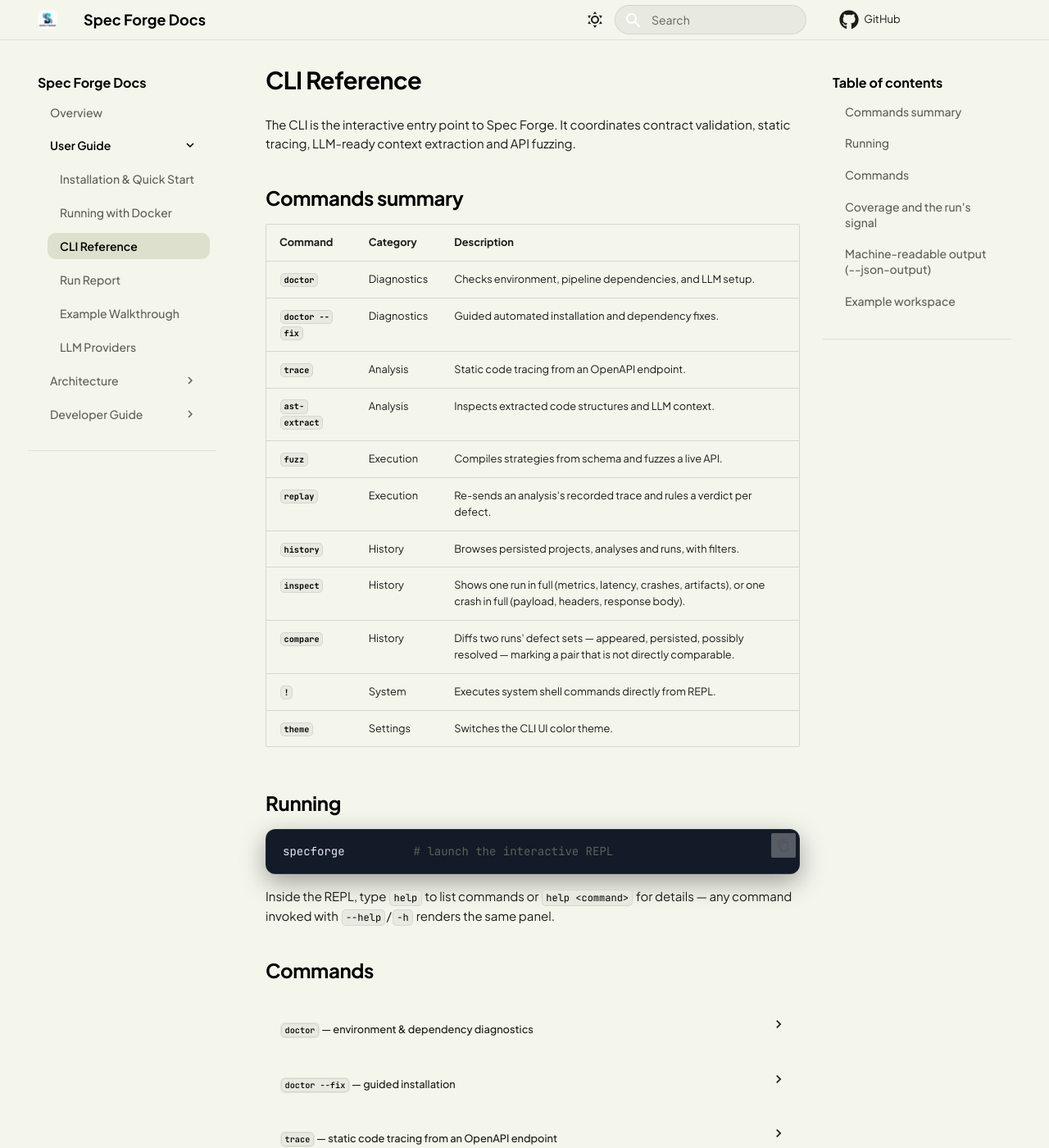
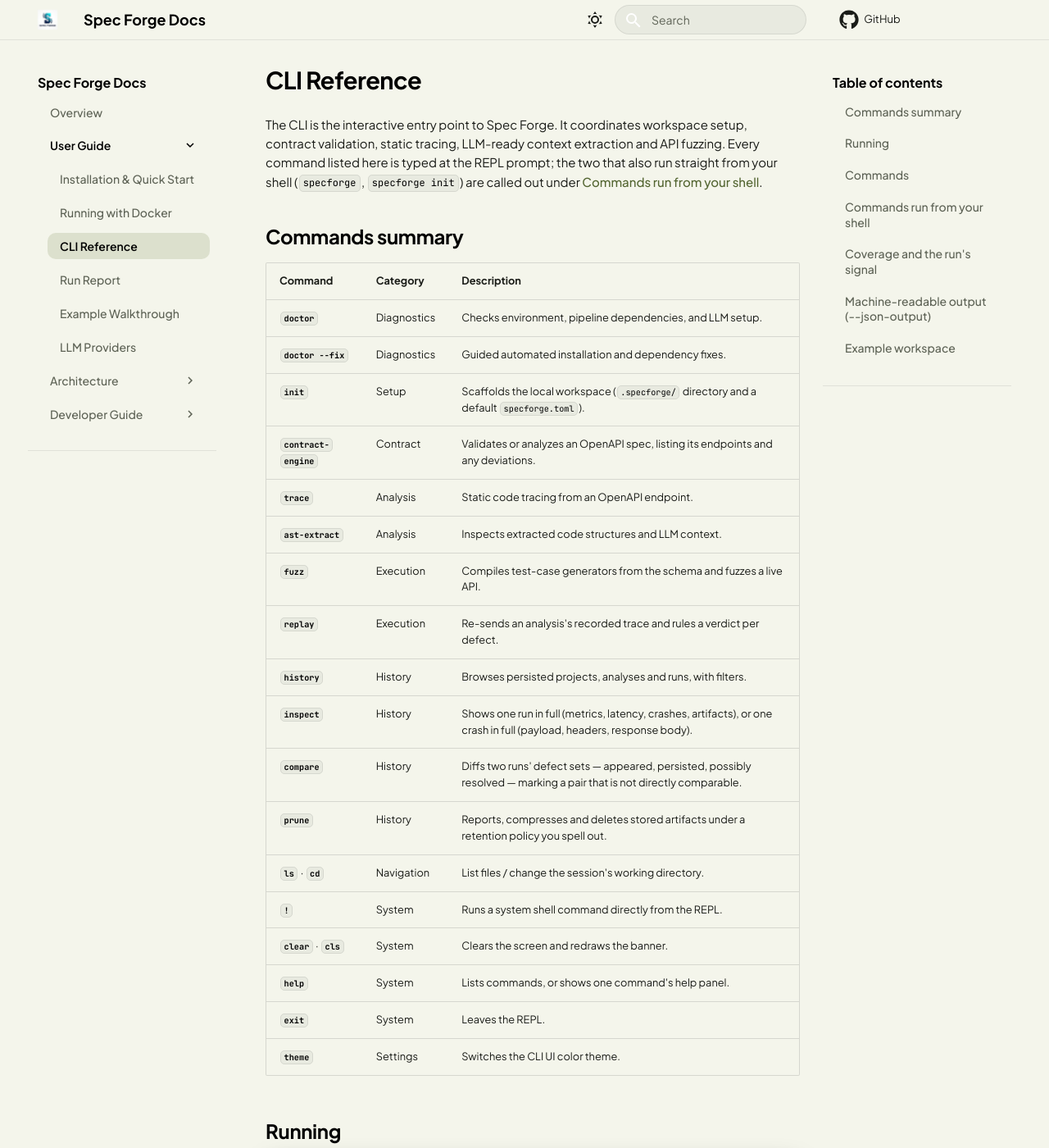
Before and after one commit to Spec-Forge-Testing/specforge-docs, an MkDocs documentation site: the page built from docs/user-guide/cli-reference.md, in a window 1280 px wide and 1400 px high. Shown: the whole window at 82% size. Built offline with MkDocs 1.6.1 and Material for MkDocs 9.7.7, drawn with Linux system fonts in a browser that asks for light colours; comment, search, counter and statistics services are not loaded; some of the changed text lies outside the part shown.

Commit message:
docs(cli): document every command, flag and the workspace navigation

````diff
--- a/docs/user-guide/cli-reference.md
+++ b/docs/user-guide/cli-reference.md
@@ -1,7 +1,10 @@
 # CLI Reference
 
-The CLI is the interactive entry point to Spec Forge. It coordinates contract
-validation, static tracing, LLM-ready context extraction and API fuzzing.
+The CLI is the interactive entry point to Spec Forge. It coordinates workspace
+setup, contract validation, static tracing, LLM-ready context extraction and API
+fuzzing. Every command listed here is typed at the REPL prompt; the two that also
+run straight from your shell (`specforge`, `specforge init`) are called out under
+[Commands run from your shell](#commands-run-from-your-shell).
 
 ## Commands summary
 
@@ -9,14 +12,21 @@ validation, static tracing, LLM-ready context extraction and API fuzzing.
 | :--- | :--- | :--- |
 | **`doctor`** | Diagnostics | Checks environment, pipeline dependencies, and LLM setup. |
 | **`doctor --fix`** | Diagnostics | Guided automated installation and dependency fixes. |
+| **`init`** | Setup | Scaffolds the local workspace (`.specforge/` directory and a default `specforge.toml`). |
+| **`contract-engine`** | Contract | Validates or analyzes an OpenAPI spec, listing its endpoints and any deviations. |
 | **`trace`** | Analysis | Static code tracing from an OpenAPI endpoint. |
 | **`ast-extract`** | Analysis | Inspects extracted code structures and LLM context. |
-| **`fuzz`** | Execution | Compiles strategies from schema and fuzzes a live API. |
+| **`fuzz`** | Execution | Compiles test-case generators from the schema and fuzzes a live API. |
 | **`replay`** | Execution | Re-sends an analysis's recorded trace and rules a verdict per defect. |
 | **`history`** | History | Browses persisted projects, analyses and runs, with filters. |
 | **`inspect`** | History | Shows one run in full (metrics, latency, crashes, artifacts), or one crash in full (payload, headers, response body). |
 | **`compare`** | History | Diffs two runs' defect sets — appeared, persisted, possibly resolved — marking a pair that is not directly comparable. |
-| **`!`** | System | Executes system shell commands directly from REPL. |
+| **`prune`** | History | Reports, compresses and deletes stored artifacts under a retention policy you spell out. |
+| **`ls`** · **`cd`** | Navigation | List files / change the session's working directory. |
+| **`!`** | System | Runs a system shell command directly from the REPL. |
+| **`clear`** · **`cls`** | System | Clears the screen and redraws the banner. |
+| **`help`** | System | Lists commands, or shows one command's help panel. |
+| **`exit`** | System | Leaves the REPL. |
 | **`theme`** | Settings | Switches the CLI UI color theme. |
 
 ## Running
@@ -26,7 +36,13 @@ specforge          # launch the interactive REPL
 ```
 
 Inside the REPL, type `help` to list commands or `help <command>` for details —
-any command invoked with `--help`/`-h` renders the same panel.
+any command invoked with `--help`/`-h` renders the same panel. Type `exit` (or
+press `Ctrl-D`) to leave.
+
+Flags with a value take it as the next word (`--project 1`, `--base-url
+http://localhost:8000`); boolean flags take none. An unrecognized flag is ignored,
+so a mistyped one silently does nothing — check the spelling here if a run behaves
+unexpectedly.
 
 ## Commands
 
@@ -79,6 +95,53 @@ any command invoked with `--help`/`-h` renders the same panel.
     > to a non-UTF-8 pipe can raise an encoding error (a pre-existing, app-wide trait of
     > the Rich presentation layer, not specific to this command).
 
+??? "`init` — scaffold the local workspace"
+
+    ```text
+    SpecForge ❯ init
+    ```
+
+    `init` prepares the current directory to be a Spec Forge workspace. It creates
+    the hidden `.specforge/` data directory (where the storage database and saved
+    artifacts live) and writes a default `specforge.toml` you then point at your
+    OpenAPI spec. It takes no flags.
+
+    If a `specforge.toml` already exists, `init` asks before overwriting it and
+    keeps your file if you decline; the data directory is only created when it is
+    missing. It finishes by printing the next two steps: fill in the spec path, then
+    validate it with `contract-engine`.
+
+    This command also runs straight from your shell as `specforge init` — see
+    [Commands run from your shell](#commands-run-from-your-shell). Both forms do the
+    same thing.
+
+??? "`contract-engine` — validate or analyze an OpenAPI spec"
+
+    ```text
+    SpecForge ❯ contract-engine --validate -f openapi.yaml
+    SpecForge ❯ contract-engine --analyze --file petstore.json
+    ```
+
+    `contract-engine` reads an OpenAPI contract through the Contract Engine and tells
+    you whether Spec Forge can work with it. Pick exactly one mode:
+
+    - **`--validate`** — load the spec, report any **deviations** (parts the engine
+      had to correct or could not fully honor), and close with a one-line verdict.
+      A clean spec prints `Contract is valid! (OpenAPI 3.1.0)`; a spec with problems
+      prints a warning that names how many deviations were found and which dialect
+      (Swagger 2.0 / OpenAPI 3.x) it was read as.
+    - **`--analyze`** — everything `--validate` does, plus a summary of the contract
+      and a **table of every endpoint** the engine extracted (method, path and the
+      operation it maps to).
+
+    The spec file is given with `--file`/`-f`; you must supply one, plus exactly one
+    mode, or the command refuses with a usage hint.
+    If the Contract Engine library is not installed it says so
+    and points at `pip install -e lib/contract_engine` — see
+    [Installation](installation.md). This is the same validation the
+    [Example Walkthrough](example-walkthrough.md) runs first, before any tracing or
+    fuzzing.
+
 ??? "`trace` — static code tracing from an OpenAPI endpoint"
 
     ```text
@@ -113,6 +176,16 @@ any command invoked with `--help`/`-h` renders the same panel.
     SpecForge > trace -c openapi.yaml -p /path/to/project --path /users --method post
     ```
 
+    Flags:
+
+    | Flag | Meaning |
+    | :--- | :--- |
+    | `--contract`, `-c` | Path to the OpenAPI file. |
+    | `--project`, `-p` | Path to the source repository being tested. |
+    | `--operation-id` | The endpoint's OpenAPI `operationId`. |
+    | `--path` | The endpoint path, when there is no `operationId`. |
+    | `--method`, `-m` | The HTTP verb, paired with `--path`. |
+
 ??? "`ast-extract` — inspect the extracted code and the LLM context"
 
     ```text
@@ -140,7 +213,7 @@ any command invoked with `--help`/`-h` renders the same panel.
     show the primary controller and the selected fallback files, so there is always
     something to inspect.
 
-??? "`fuzz` — compile strategies from the schema and fuzz a live API"
+??? "`fuzz` — generate test cases from the schema and fuzz a live API"
 
     ```text
     SpecForge ❯ fuzz -f openapi.yaml --base-url http://localhost:8000
@@ -269,7 +342,7 @@ any command invoked with `--help`/`-h` renders the same panel.
     OpenAPI base with the Contract Engine's `fuse_contract` — the producer's
     invariants win on conflict, the base fills the gaps — and the result replaces
     the bare schema in the compile; an endpoint with no file stays schema-only.
-    A trimmed fixture:
+    A trimmed fixture (the enrichment sections abbreviated to their shape):
 
     ```json
     {
@@ -596,6 +655,32 @@ any command invoked with `--help`/`-h` renders the same panel.
     **Replayable** column derived from the trace's presence, so a consented
     trace deletion is visible the moment it happens.
 
+??? "Workspace navigation — `ls`, `cd`, `clear`, `help`, `exit`"
+
+    The REPL keeps a **current working directory** — the same one `!` commands run
+    in — so you can move around a repository without leaving the session. These
+    built-ins do that and a few other housekeeping tasks:
+
+    ```text
+    SpecForge ❯ cd lib/contract_engine   # move into a directory
+    SpecForge ❯ cd                       # print the current directory, move nowhere
+    SpecForge ❯ ls                       # list the current directory
+    SpecForge ❯ ls docs                  # list a specific directory
+    ```
+
+    | Command | What it does |
+    | :--- | :--- |
+    | `ls [path]` | Lists the entries in `path` (the current directory by default), directories first and marked. |
+    | `cd [path]` | Changes the working directory to `path`; with no argument, prints where you are. |
+    | `clear` (alias `cls`) | Clears the screen and redraws the banner. |
+    | `help [command]` | Lists every command, or shows one command's help panel. |
+    | `exit` | Ends the session cleanly (so does `Ctrl-D`). |
+
+    `cd` moves the whole process, so the working directory it sets is what `trace`,
+    `ast-extract` and every `!` command see afterwards; relative paths you pass to
+    other commands are resolved against it. A path that does not exist is reported as
+    an error and the session keeps going.
+
 ??? "`!` — run system commands"
 
     ```text
@@ -635,6 +720,20 @@ any command invoked with `--help`/`-h` renders the same panel.
     Switching the theme re-skins **everything** — console output, the banner and the
     REPL prompt. Bundled themes: `default`, `mono`, `nord`, `dracula`, `solarized`,
     `matrix`; the theme can also be chosen at startup with `SPECFORGE_THEME=<name>`.
+    An unknown name is refused, and the refusal lists the ones that exist.
+
+## Commands run from your shell
+
+Two commands run straight from your terminal, without entering the REPL:
+
+| Shell command | What it does |
+| :--- | :--- |
+| `specforge` | Launches the interactive REPL. Everything above is typed at its prompt. |
+| `specforge init` | Scaffolds the local workspace — identical to the REPL's `init` command. |
+
+Running `specforge init` before a session is the usual way to prepare a fresh
+directory; from then on you stay inside the REPL. Every other command in this
+reference is a REPL command and has no `specforge <command>` form.
 
 ## Coverage and the run's signal
 
````
Also changed, not shown: other parts of docs/user-guide/cli-reference.md (+3 -17 lines).
